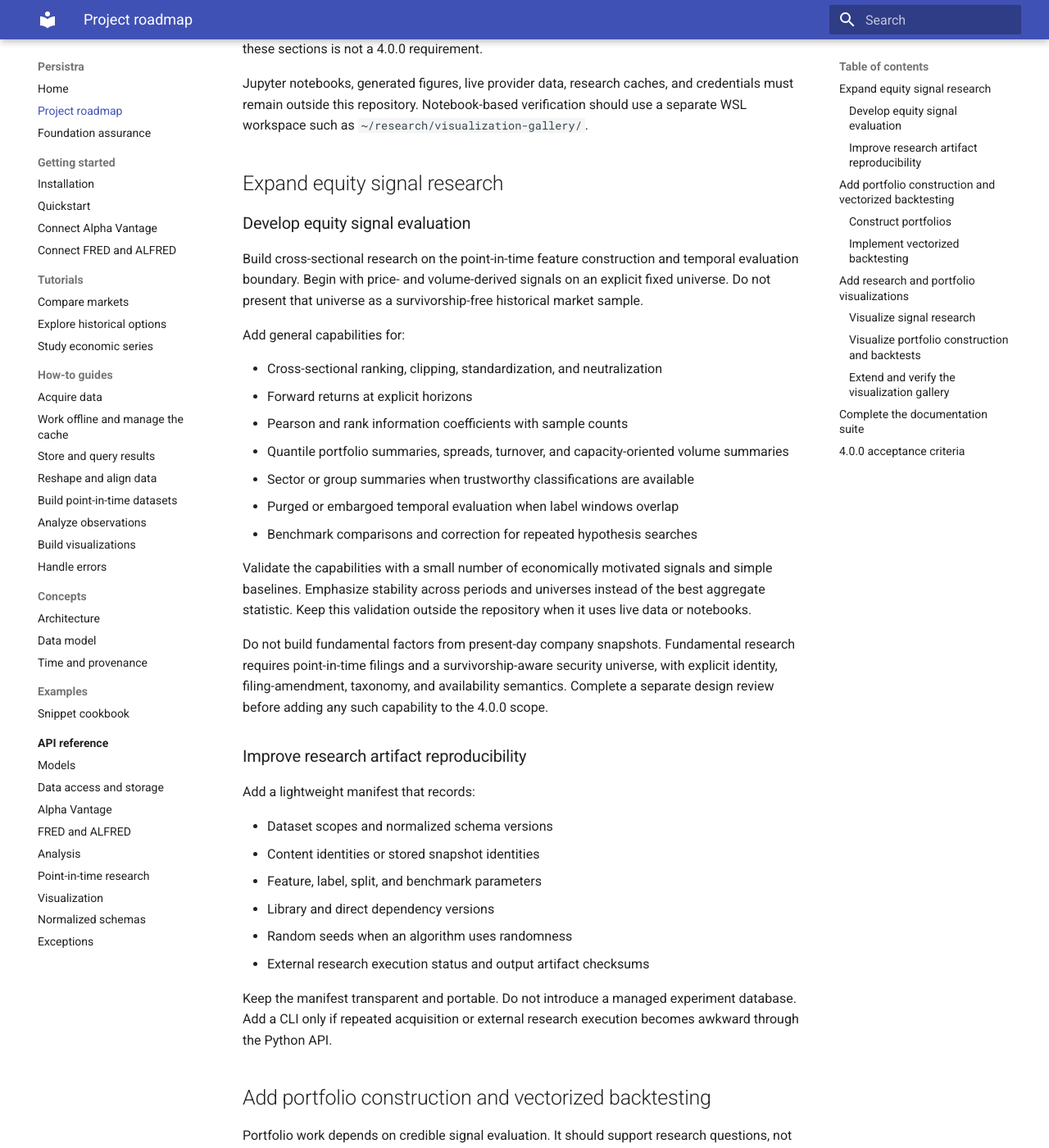
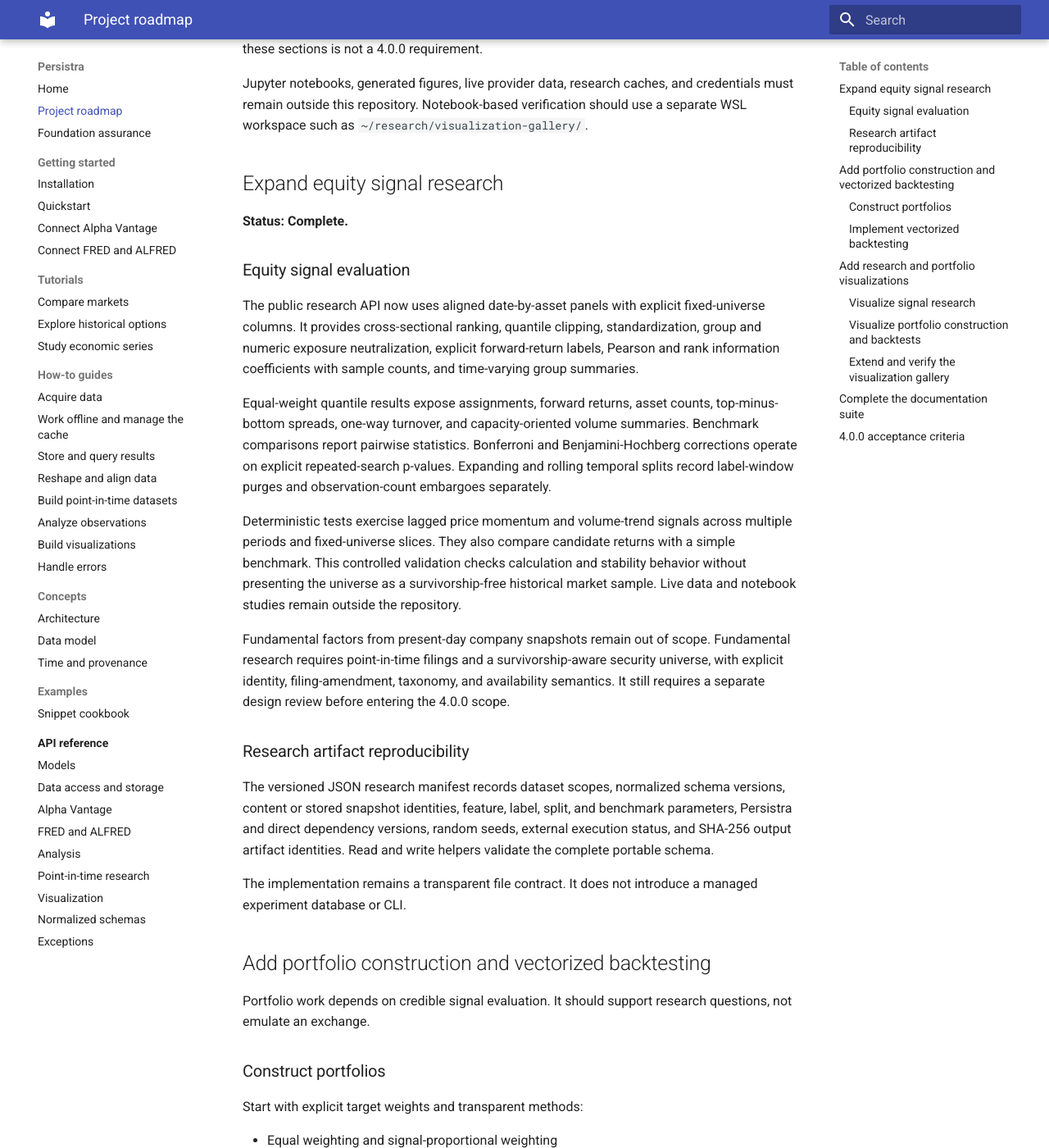
Before and after one commit to fallblu/persistra, an MkDocs documentation site: the page built from docs/roadmap.md, in a window 1280 px wide and 1400 px high, scrolled down 209 px. Shown: the whole window at 82% size. Built offline with MkDocs 1.6.1 and Material for MkDocs 9.7.7, drawn with Linux system fonts in a browser that asks for light colours.

Commit message:
docs: mark equity signal research complete

```diff
--- a/docs/roadmap.md
+++ b/docs/roadmap.md
@@ -11,45 +11,41 @@ workspace such as `~/research/visualization-gallery/`.
 
 ## Expand equity signal research
 
-### Develop equity signal evaluation
+**Status: Complete.**
 
-Build cross-sectional research on the point-in-time feature construction and temporal
-evaluation boundary. Begin with price- and volume-derived signals on an explicit fixed
-universe. Do not present that universe as a survivorship-free historical market sample.
+### Equity signal evaluation
 
-Add general capabilities for:
+The public research API now uses aligned date-by-asset panels with explicit fixed-universe
+columns. It provides cross-sectional ranking, quantile clipping, standardization, group and
+numeric exposure neutralization, explicit forward-return labels, Pearson and rank information
+coefficients with sample counts, and time-varying group summaries.
 
-- Cross-sectional ranking, clipping, standardization, and neutralization
-- Forward returns at explicit horizons
-- Pearson and rank information coefficients with sample counts
-- Quantile portfolio summaries, spreads, turnover, and capacity-oriented volume summaries
-- Sector or group summaries when trustworthy classifications are available
-- Purged or embargoed temporal evaluation when label windows overlap
-- Benchmark comparisons and correction for repeated hypothesis searches
+Equal-weight quantile results expose assignments, forward returns, asset counts,
+top-minus-bottom spreads, one-way turnover, and capacity-oriented volume summaries. Benchmark
+comparisons report pairwise statistics. Bonferroni and Benjamini-Hochberg corrections operate on
+explicit repeated-search p-values. Expanding and rolling temporal splits record label-window
+purges and observation-count embargoes separately.
 
-Validate the capabilities with a small number of economically motivated signals and simple
-baselines. Emphasize stability across periods and universes instead of the best aggregate
-statistic. Keep this validation outside the repository when it uses live data or notebooks.
+Deterministic tests exercise lagged price momentum and volume-trend signals across multiple
+periods and fixed-universe slices. They also compare candidate returns with a simple benchmark.
+This controlled validation checks calculation and stability behavior without presenting the
+universe as a survivorship-free historical market sample. Live data and notebook studies remain
+outside the repository.
 
-Do not build fundamental factors from present-day company snapshots. Fundamental research
+Fundamental factors from present-day company snapshots remain out of scope. Fundamental research
 requires point-in-time filings and a survivorship-aware security universe, with explicit
-identity, filing-amendment, taxonomy, and availability semantics. Complete a separate design
-review before adding any such capability to the 4.0.0 scope.
+identity, filing-amendment, taxonomy, and availability semantics. It still requires a separate
+design review before entering the 4.0.0 scope.
 
-### Improve research artifact reproducibility
+### Research artifact reproducibility
 
-Add a lightweight manifest that records:
+The versioned JSON research manifest records dataset scopes, normalized schema versions, content
+or stored snapshot identities, feature, label, split, and benchmark parameters, Persistra and
+direct dependency versions, random seeds, external execution status, and SHA-256 output artifact
+identities. Read and write helpers validate the complete portable schema.
 
-- Dataset scopes and normalized schema versions
-- Content identities or stored snapshot identities
-- Feature, label, split, and benchmark parameters
-- Library and direct dependency versions
-- Random seeds when an algorithm uses randomness
-- External research execution status and output artifact checksums
-
-Keep the manifest transparent and portable. Do not introduce a managed experiment database.
-Add a CLI only if repeated acquisition or external research execution becomes awkward through
-the Python API.
+The implementation remains a transparent file contract. It does not introduce a managed
+experiment database or CLI.
 
 ## Add portfolio construction and vectorized backtesting
 
```
